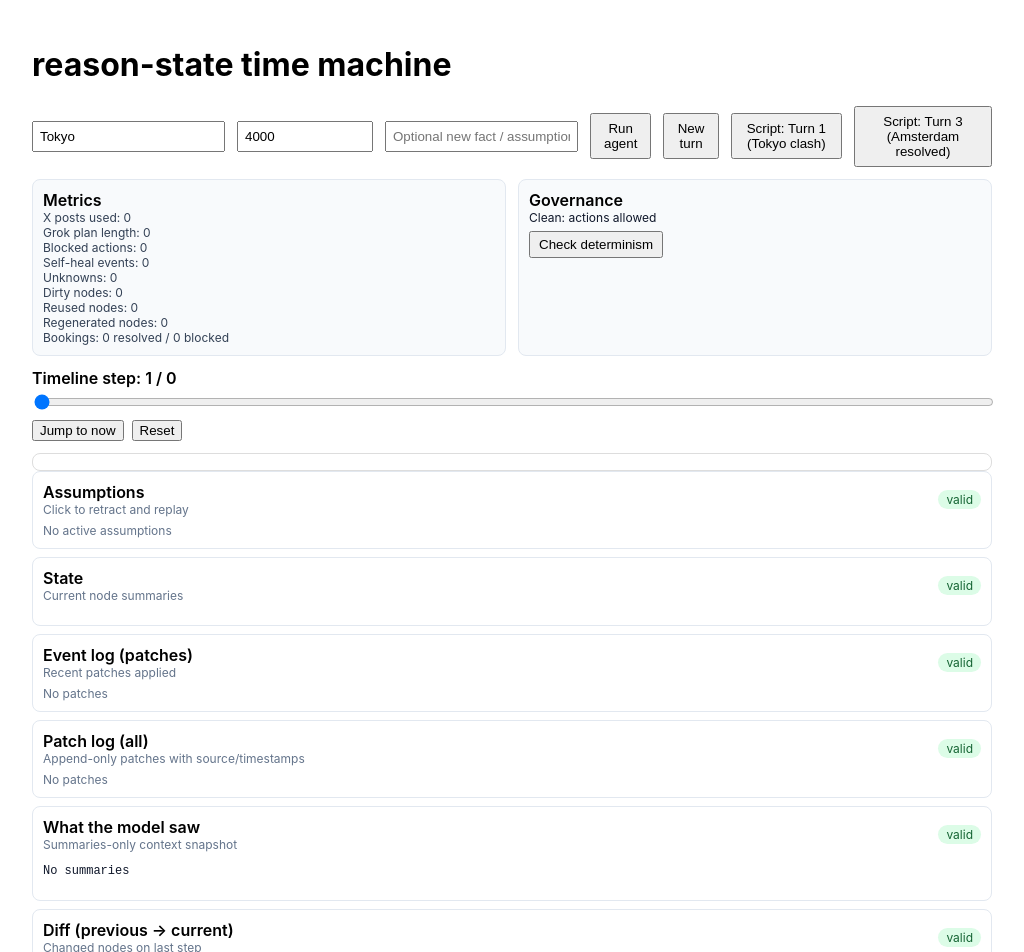
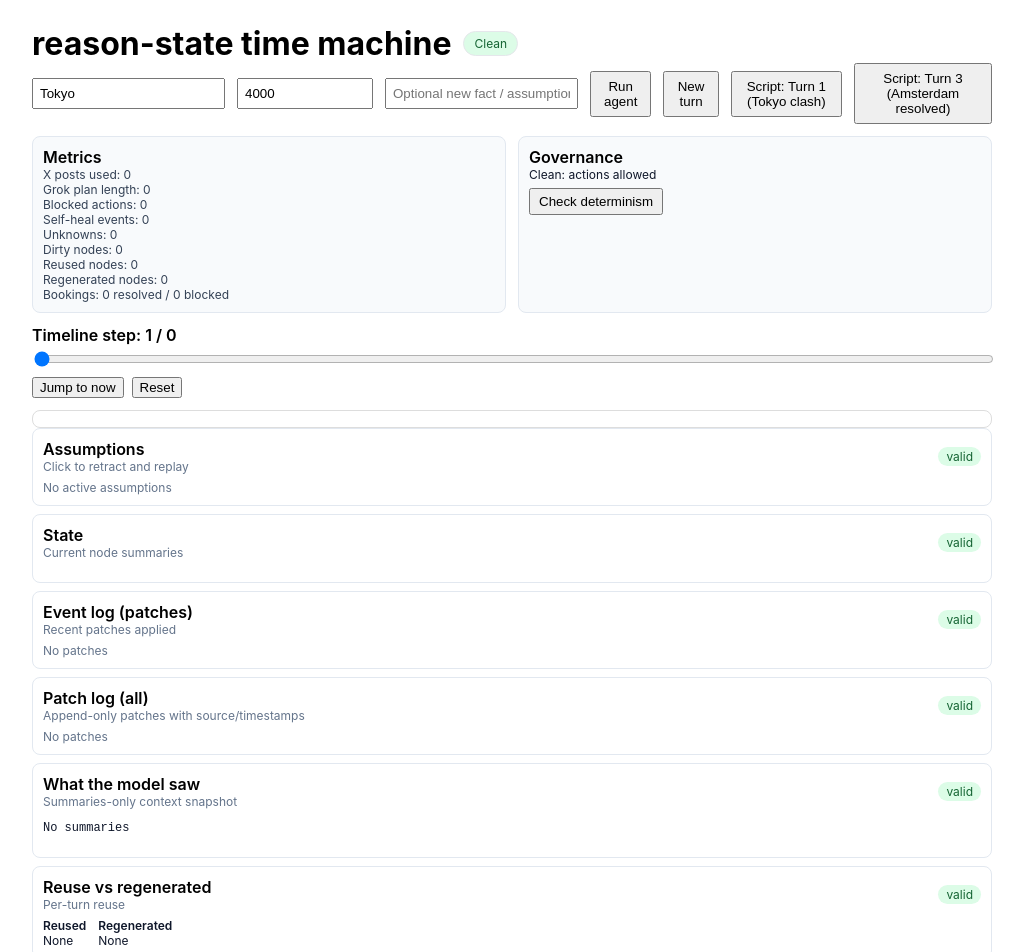
Before and after one commit to Mikebrown0409/reason-state, a React (Vite) app: page / in a window 1280 px wide. Shown: the top 952 px of the page, without its empty margins (128-1152 px from the left). Built offline with nearby package versions, Linux system fonts and the light colour scheme.

Commit message:
ui base checkpoint

```diff
--- a/demo/DemoApp.tsx
+++ b/demo/DemoApp.tsx
@@ -40,6 +40,8 @@ export function DemoApp() {
   const [timeline, setTimeline] = useState<string[]>([]);
   const [reusedCount, setReusedCount] = useState(0);
   const [regeneratedCount, setRegeneratedCount] = useState(0);
+  const [reusedIds, setReusedIds] = useState<string[]>([]);
+  const [regeneratedIds, setRegeneratedIds] = useState<string[]>([]);
   const [patchLog, setPatchLog] = useState<Patch[]>([]);
   const [blockedBookings, setBlockedBookings] = useState(0);
   const [resolvedBookings, setResolvedBookings] = useState(0);
@@ -78,14 +80,23 @@ export function DemoApp() {
         const lastIds = new Set(Object.keys(last.raw));
         const prevIds = new Set(Object.keys(prevState.raw));
         let reused = 0;
+        const reusedList: string[] = [];
         lastIds.forEach((id) => {
-          if (prevIds.has(id) && JSON.stringify(last.raw[id]) === JSON.stringify(prevState.raw[id])) reused++;
+          if (prevIds.has(id) && JSON.stringify(last.raw[id]) === JSON.stringify(prevState.raw[id])) {
+            reused++;
+            reusedList.push(id);
+          }
         });
         setReusedCount(reused);
         setRegeneratedCount(lastIds.size - reused);
+        const regeneratedList = Array.from(lastIds).filter((id) => !reusedList.includes(id));
+        setReusedIds(reusedList);
+        setRegeneratedIds(regeneratedList);
       } else {
         setReusedCount(0);
         setRegeneratedCount(0);
+        setReusedIds([]);
+        setRegeneratedIds([]);
       }
     });
   };
@@ -125,10 +136,25 @@ export function DemoApp() {
   const contextSnapshot = Object.entries(current?.state.summary ?? {})
     .map(([id, summary]) => `- ${id}: ${summary}`)
     .join("\n");
+  const hasBlocked = blockedBookings > 0 || unknowns.length > 0 || dirtyNodes.length > 0;
 
   return (
     <div style={{ maxWidth: 960, margin: "0 auto", fontFamily: "Inter, sans-serif", padding: 16 }}>
-      <h1>reason-state time machine</h1>
+      <div style={{ display: "flex", alignItems: "center", gap: 12 }}>
+        <h1 style={{ margin: 0 }}>reason-state time machine</h1>
+        <span
+          style={{
+            padding: "4px 10px",
+            borderRadius: 999,
+            background: hasBlocked ? "#fee2e2" : "#dcfce7",
+            color: hasBlocked ? "#b91c1c" : "#166534",
+            fontSize: 12,
+            border: "1px solid #e5e7eb"
+          }}
+        >
+          {hasBlocked ? "Blocked" : "Clean"}
+        </span>
+      </div>
 
       <div style={{ display: "flex", gap: 12, marginBottom: 12, alignItems: "center" }}>
         <input value={query} onChange={(e) => setQuery(e.target.value)} placeholder="Query" style={{ padding: 6, flex: 1 }} />
@@ -351,6 +377,19 @@ export function DemoApp() {
         <pre style={{ fontSize: 12, whiteSpace: "pre-wrap", color: "#0f172a" }}>{contextSnapshot || "No summaries"}</pre>
       </AssumptionCard>
 
+      <AssumptionCard title="Reuse vs regenerated" status="valid" subtitle="Per-turn reuse">
+        <div style={{ display: "flex", gap: 12, fontSize: 12, color: "#0f172a" }}>
+          <div>
+            <div style={{ fontWeight: 600 }}>Reused</div>
+            {reusedIds.length === 0 ? <div>None</div> : <div style={{ display: "flex", gap: 6, flexWrap: "wrap" }}>{reusedIds.map((id) => <span key={id} style={{ padding: "2px 6px", borderRadius: 8, background: "#dcfce7", border: "1px solid #bbf7d0" }}>{id}</span>)}</div>}
+          </div>
+          <div>
+            <div style={{ fontWeight: 600 }}>Regenerated</div>
+            {regeneratedIds.length === 0 ? <div>None</div> : <div style={{ display: "flex", gap: 6, flexWrap: "wrap" }}>{regeneratedIds.map((id) => <span key={id} style={{ padding: "2px 6px", borderRadius: 8, background: "#eff6ff", border: "1px solid #bfdbfe" }}>{id}</span>)}</div>}
+          </div>
+        </div>
+      </AssumptionCard>
+
       <AssumptionCard title="Diff (previous → current)" status="valid" subtitle="Changed nodes on last step">
         {changed.length === 0 ? (
           <div style={{ fontSize: 12, color: "#64748b" }}>No changes</div>
```
